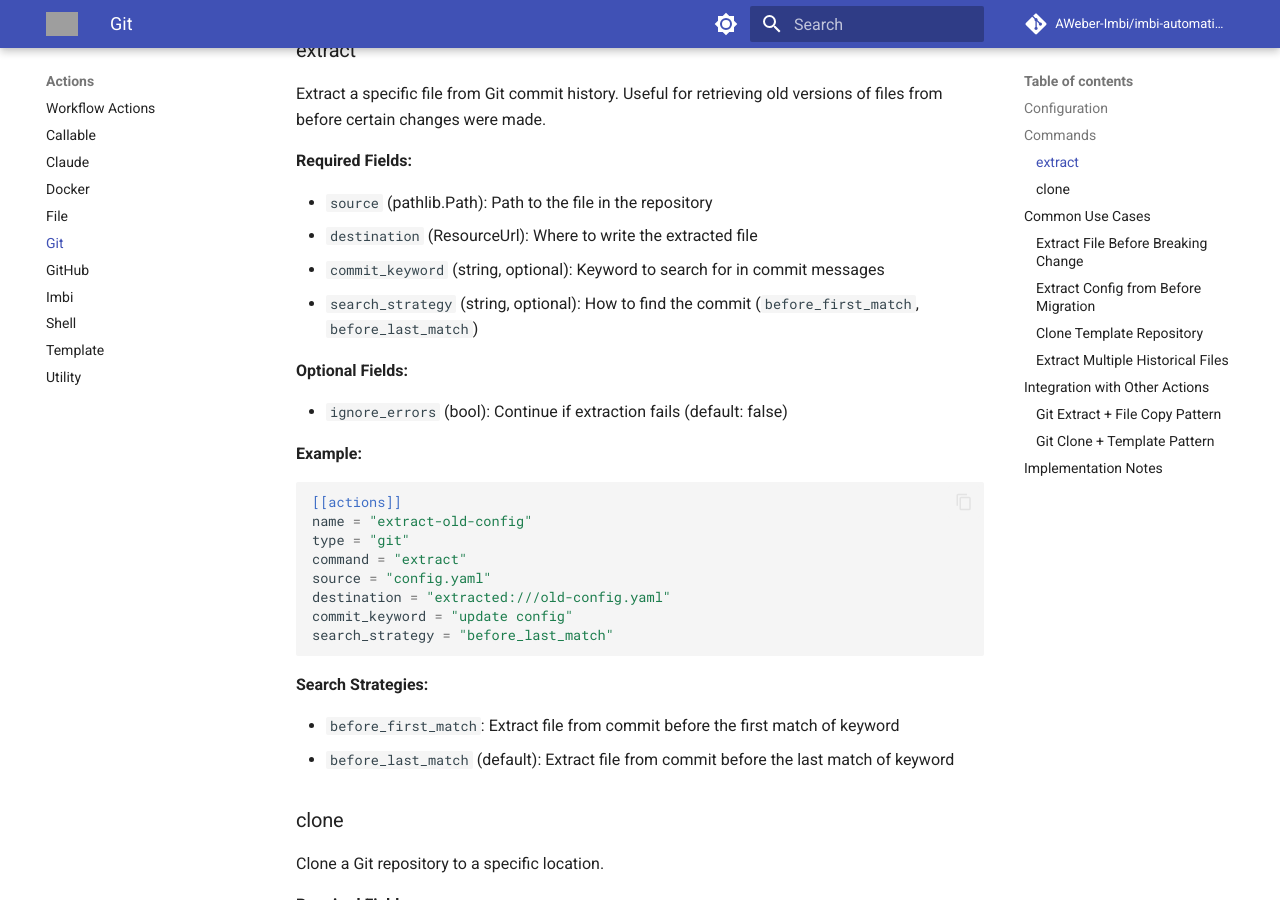
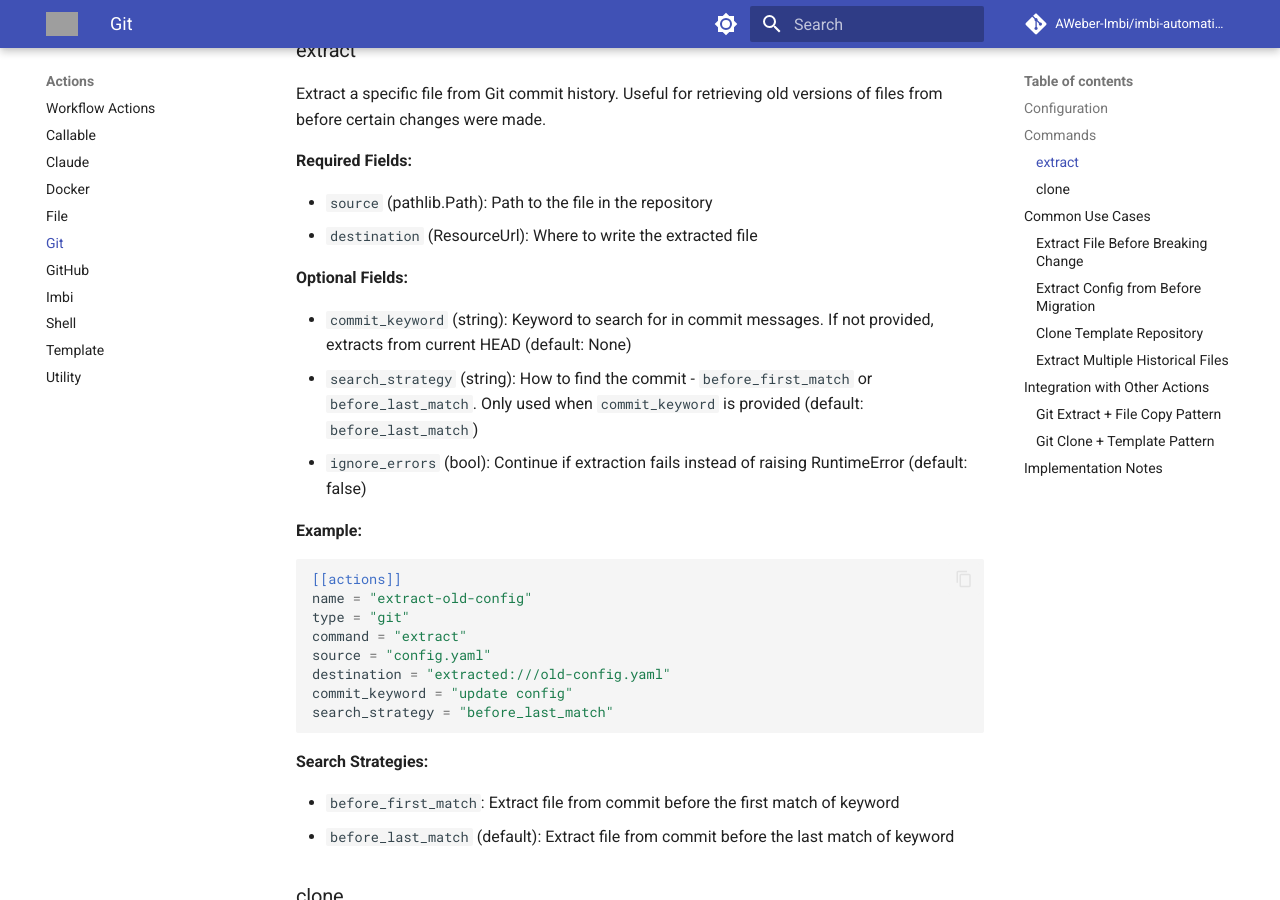
Before and after one commit to AWeber-Imbi/imbi-automations-cli, an MkDocs documentation site: the page built from docs/actions/git.md, in a window 1280 px wide and 900 px high, scrolled down 542 px. Built offline with MkDocs 1.6.1 and Material for MkDocs 9.7.7, drawn with Linux system fonts in a browser that asks for light colours; comment, search, counter and statistics services are not loaded; some of the changed text lies outside the part shown; grey boxes are pictures that could not be loaded.

Commit message:
Fix Git action documentation field requirements
Correct required vs optional field classification:
- Move commit_keyword and search_strategy to Optional Fields section
- Clarify that commit_keyword defaults to None (extracts from HEAD)
- Document that search_strategy only applies when commit_keyword is provided
- Add note that file must exist at target commit
- Clarify working directory is {working_directory}/repository/
- Document ignore_errors behavior more clearly

Only source and destination are actually required fields for extract command.
The commit_keyword and search_strategy are optional parameters.

🤖 Generated with [Claude Code](https://claude.com/claude-code)

Co-Authored-By: Claude <noreply@anthropic.com>

````diff
--- a/docs/actions/git.md
+++ b/docs/actions/git.md
@@ -22,12 +22,12 @@ Extract a specific file from Git commit history. Useful for retrieving old versi
 
 - `source` (pathlib.Path): Path to the file in the repository
 - `destination` (ResourceUrl): Where to write the extracted file
-- `commit_keyword` (string, optional): Keyword to search for in commit messages
-- `search_strategy` (string, optional): How to find the commit (`before_first_match`, `before_last_match`)
 
 **Optional Fields:**
 
-- `ignore_errors` (bool): Continue if extraction fails (default: false)
+- `commit_keyword` (string): Keyword to search for in commit messages. If not provided, extracts from current HEAD (default: None)
+- `search_strategy` (string): How to find the commit - `before_first_match` or `before_last_match`. Only used when `commit_keyword` is provided (default: `before_last_match`)
+- `ignore_errors` (bool): Continue if extraction fails instead of raising RuntimeError (default: false)
 
 **Example:**
 ```toml
@@ -202,11 +202,12 @@ destination_path = "repository:///config/"
 ## Implementation Notes
 
 - **Extract command**:
-  - Searches git log for commits matching keyword
-  - Extracts file content from the commit **before** the match
+  - If `commit_keyword` provided: Searches git log for commits matching keyword and extracts from the commit **before** the match
+  - If no `commit_keyword`: Extracts file from current HEAD
   - Uses `git show COMMIT:PATH` to retrieve file contents
   - Returns false if file or commit not found (unless `ignore_errors` is true)
-  - Works within the cloned repository directory
+  - Works within the cloned repository directory (`{working_directory}/repository/`)
+  - File must exist at the target commit (raises RuntimeError if not found)
 
 - **Clone command**:
   - Uses `git clone` with optional branch and depth parameters
````
